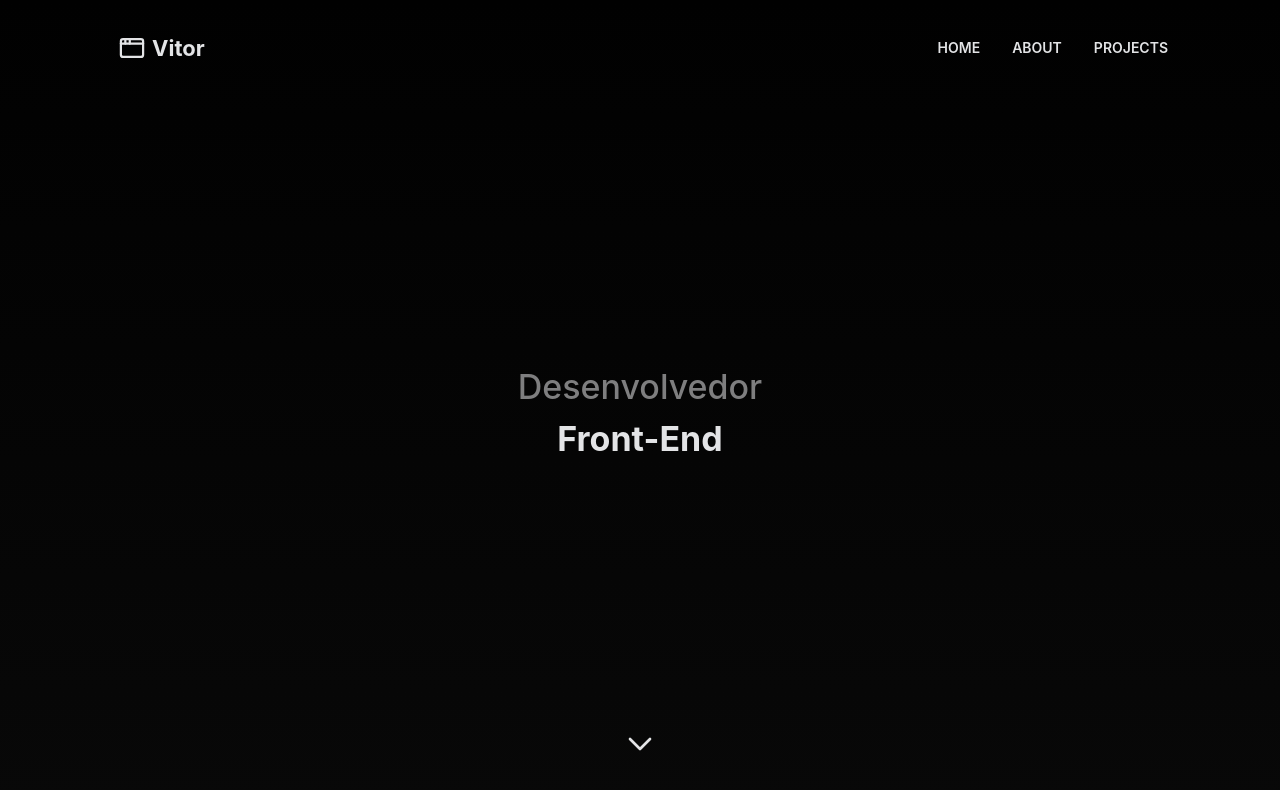
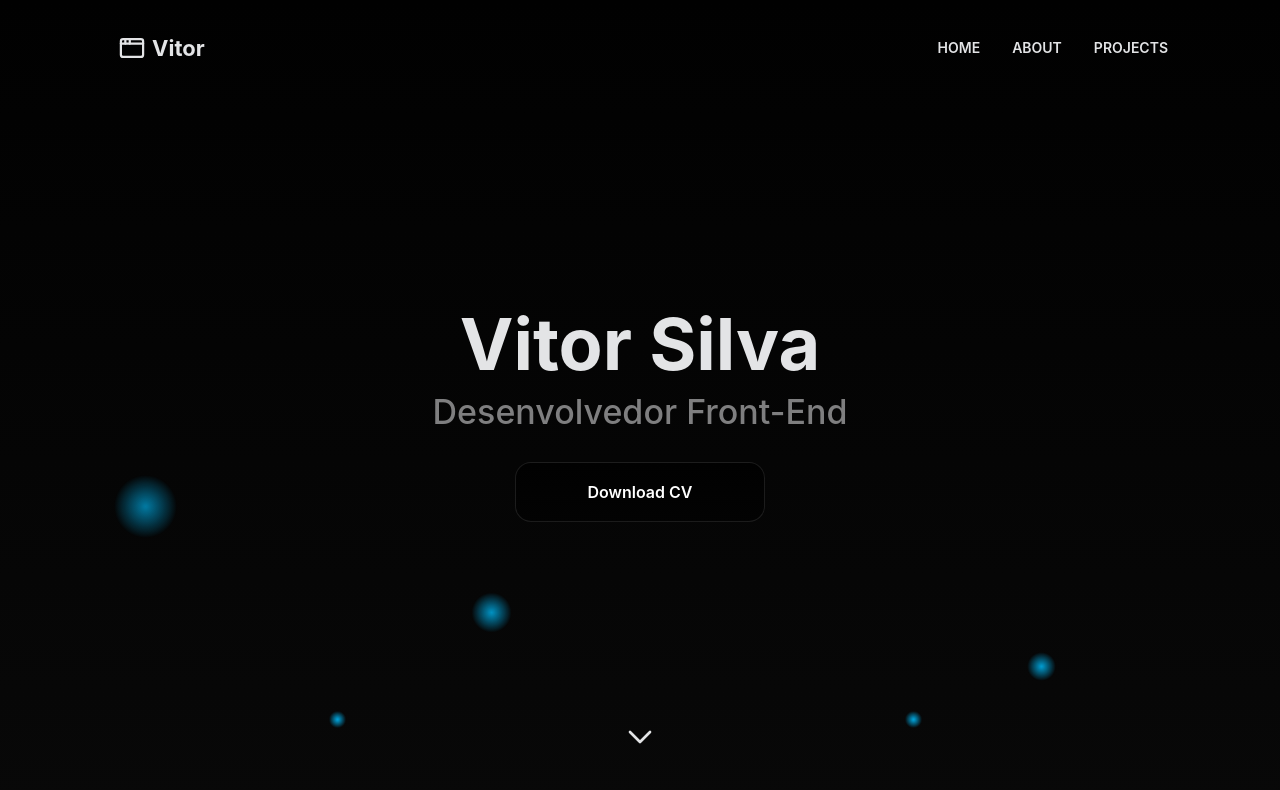
Before and after one commit to VitorProgram/my-portfolio, a Next.js app: page / in a window 1280 px wide. Shown: the top 790 px of the page. Built offline with nearby package versions, Linux system fonts and the light colour scheme.

Commit message:
feat: create background animate and DownloadCVButton component, and animate pagewith motion (frammer-motion) lib

```diff
--- a/package.json
+++ b/package.json
@@ -16,7 +16,8 @@
     "next": "15.1.7",
     "react": "^19.0.0",
     "react-dom": "^19.0.0",
-    "styled-components": "^6.1.15"
+    "styled-components": "^6.1.15",
+    "swiper": "^11.2.4"
   },
   "devDependencies": {
     "@eslint/eslintrc": "^3",
--- a/src/app/layout.tsx
+++ b/src/app/layout.tsx
@@ -15,7 +15,7 @@ const geistMono = Geist_Mono({
 });
 
 export const metadata: Metadata = {
-  title: "Create Next App",
+  title: "Vitor Silva - Desenvolvedor Web",
   description: "Generated by create next app",
 };
 
--- a/src/app/page.tsx
+++ b/src/app/page.tsx
@@ -4,7 +4,12 @@ import { Box } from "@mantine/core";
 
 const App = () => {
   return (
-    <Box bg={theme.bg} pr={112} pl={112}>
+    <Box
+      bg={theme.bg}
+      pr={112}
+      pl={112}
+      style={{ position: "relative", zIndex: 2 }}
+    >
       <Home />
     </Box>
   );
--- /dev/null
+++ b/src/screens/@home/animation.css
@@ -0,0 +1,67 @@
+.box {
+  position: fixed;
+  top: 0;
+  left: 0;
+  width: 100vw;
+  height: 100vh;
+  pointer-events: none; /* Evita interferências */
+  z-index: 1; /* Mantém as partículas acima do fundo, mas abaixo do conteúdo principal */
+}
+
+.box ul {
+  position: relative;
+  width: 100%;
+  height: 100%;
+}
+
+.box ul li {
+  position: absolute;
+  width: 35px;
+  height: 35px;
+  list-style: none;
+  opacity: 0;
+  background: radial-gradient(deepskyblue, transparent, transparent);
+  bottom: 0;
+  animation: animate 15s linear infinite;
+}
+
+.box ul li:nth-child(1) {
+  left: 10vw;
+}
+.box ul li:nth-child(2) {
+  left: 37vw;
+  animation-delay: 2s;
+}
+.box ul li:nth-child(3) {
+  left: 25vw;
+  animation-delay: 4s;
+}
+.box ul li:nth-child(4) {
+  left: 60vw;
+  animation-delay: 6s;
+}
+.box ul li:nth-child(5) {
+  left: 70vw;
+  animation-delay: 4s;
+}
+.box ul li:nth-child(6) {
+  left: 80vw;
+  animation-delay: 3s;
+}
+.box ul li:nth-child(7) {
+  left: 95vw;
+  animation-delay: 8s;
+}
+
+@keyframes animate {
+  0% {
+    transform: scale(0);
+    opacity: 1;
+    bottom: 0;
+  }
+  100% {
+    transform: scale(7);
+    opacity: 0;
+    bottom: 100vh;
+  }
+}
--- /dev/null
+++ b/src/screens/@home/components/DownloadCVButton.tsx
@@ -0,0 +1,36 @@
+"use client";
+import theme from "@/theme";
+import { Anchor, Button } from "@mantine/core";
+import { useHover } from "@mantine/hooks";
+import { motion } from "motion/react";
+
+const ButtonCV = () => {
+  const { hovered, ref } = useHover();
+  const cvPath = "/vitor_frontend_cv.pdf";
+
+  return (
+    <motion.div
+      style={{ width: "100%", maxWidth: "250px" }}
+      initial={{ opacity: 0, y: 30 }}
+      whileInView={{ opacity: 1, y: 0 }}
+      transition={{ duration: 0.5, delay: 0.8 }}
+    >
+      <Anchor download href={cvPath} c={theme.neutralOne} td="none">
+        <Button
+          mt={20}
+          h={60}
+          fullWidth
+          radius={16}
+          ref={ref}
+          bg={hovered ? theme.bgHover : theme.bg}
+          bd={`1px solid rgba(255, 255, 255, 0.1)`}
+          size="16px"
+        >
+          Download CV
+        </Button>
+      </Anchor>
+    </motion.div>
+  );
+};
+
+export default ButtonCV;
--- a/src/screens/@home/components/Header.tsx
+++ b/src/screens/@home/components/Header.tsx
@@ -3,10 +3,18 @@
 import theme from "@/theme";
 import { Anchor, Flex, Image, NavLink, Title } from "@mantine/core";
 import Link from "next/link";
+import { motion } from "motion/react";
 
 const Header = () => {
+  const navLinks = [{ name: "Home" }, { name: "About" }, { name: "Projects" }];
+
   return (
-    <header style={{ width: "100%" }}>
+    <motion.header
+      initial={{ scale: 0, opacity: 0 }}
+      whileInView={{ scale: 1, opacity: 1 }}
+      transition={{ duration: 1.2, delay: 0.4 }}
+      style={{ width: "100%" }}
+    >
       <Flex h={96} w="100%" justify="space-between" align="center">
         <Link href="/" style={{ textDecoration: "none" }}>
           <Flex align="center">
@@ -19,36 +27,22 @@ const Header = () => {
         </Link>
 
         <Flex gap={32}>
+          {navLinks.map((link) => (
             <Anchor
+              key={link.name}
+              href={`/${link.name.toLocaleLowerCase()}`}
+              c={theme.neutralOne}
               tt="uppercase"
               td="none"
               size="14px"
               fw={600}
-            c={theme.neutralOne}
             >
-            Home
+              {link.name}
             </Anchor>
-          <Anchor
-            tt="uppercase"
-            td="none"
-            size="14px"
-            fw={600}
-            c={theme.neutralOne}
-          >
-            About
-          </Anchor>
-          <Anchor
-            tt="uppercase"
-            td="none"
-            size="14px"
-            fw={600}
-            c={theme.neutralOne}
-          >
-            Projects
-          </Anchor>
+          ))}
         </Flex>
       </Flex>
-    </header>
+    </motion.header>
   );
 };
 
--- a/src/screens/@home/index.tsx
+++ b/src/screens/@home/index.tsx
@@ -1,22 +1,60 @@
+"use client";
 import { ActionIcon, Image, Stack, Title } from "@mantine/core";
 import Header from "./components/Header";
 import theme from "@/theme";
+import "./animation.css";
+import DownloadCVButton from "./components/DownloadCVButton";
+import { motion } from "motion/react";
 
 const Home = () => {
   return (
     <Stack h="100vh" align="center" justify="space-between" pb={42}>
       <Header />
 
-      <Stack ta="center" gap={8}>
-        <Title ta="center" fw={500} c={theme.neutralTwo}>
-          Desenvolvedor
-        </Title>
-        <Title c={theme.neutralOne}>Front-End</Title>
+      <Stack align="center" gap={8}>
+        <motion.div
+          initial={{ opacity: 0, y: -60 }} // Começa invisível e um pouco acima
+          animate={{ y: 0 }}
+          whileInView={{ opacity: 1 }}
+          transition={{ duration: 1, delay: 0.5 }}
+        >
+          <Title size="72px" ta="center" c={theme.neutralOne}>
+            Vitor Silva
+          </Title>
+          <Title ta="center" fw={500} c={theme.neutralTwo}>
+            Desenvolvedor Front-End
+          </Title>
+        </motion.div>
+        <DownloadCVButton />
       </Stack>
 
-      <ActionIcon variant="transparent">
-        <Image src="/chevron-down.svg" w={40} />
-      </ActionIcon>
+      <motion.div
+        initial={{ opacity: 0 }}
+        whileInView={{ opacity: 1 }}
+        transition={{ duration: 0.5, delay: 0.5 }}
+        whileHover={{
+          scale: 1.2,
+          transition: { duration: 0.4, delay: 0 },
+        }}
+        whileTap={{ scale: 1 }}
+      >
+        <ActionIcon variant="transparent">
+          <Image src="/chevron-down.svg" w={40} />
+        </ActionIcon>
+      </motion.div>
+
+      {/* Spotlight Animation */}
+      <div className="box">
+        <ul>
+          <li></li>
+          <li></li>
+          <li></li>
+          <li></li>
+          <li></li>
+          <li></li>
+          <li></li>
+        </ul>
+      </div>
     </Stack>
   );
 };
--- a/src/theme.ts
+++ b/src/theme.ts
@@ -1,6 +1,8 @@
 const theme = {
   primary: "#bc3cd8", // cor sólida semelhante ao gradiente inicial
   bg: "linear-gradient(to bottom, rgba(1, 1, 1, 1), rgba(3, 3, 3, .98))",
+  bgHover:
+    "linear-gradient(to bottom, rgba(10, 10, 10, 1), rgba(20, 20, 20, 0.98))",
   neutralOne: "#E3E4E6",
   neutralTwo: "#E3E4E68C",
 };
```
Also changed, not shown: 2 other files (tests, documents, lock files or other folders). Lines whose indentation alone changed are shown as unchanged.
